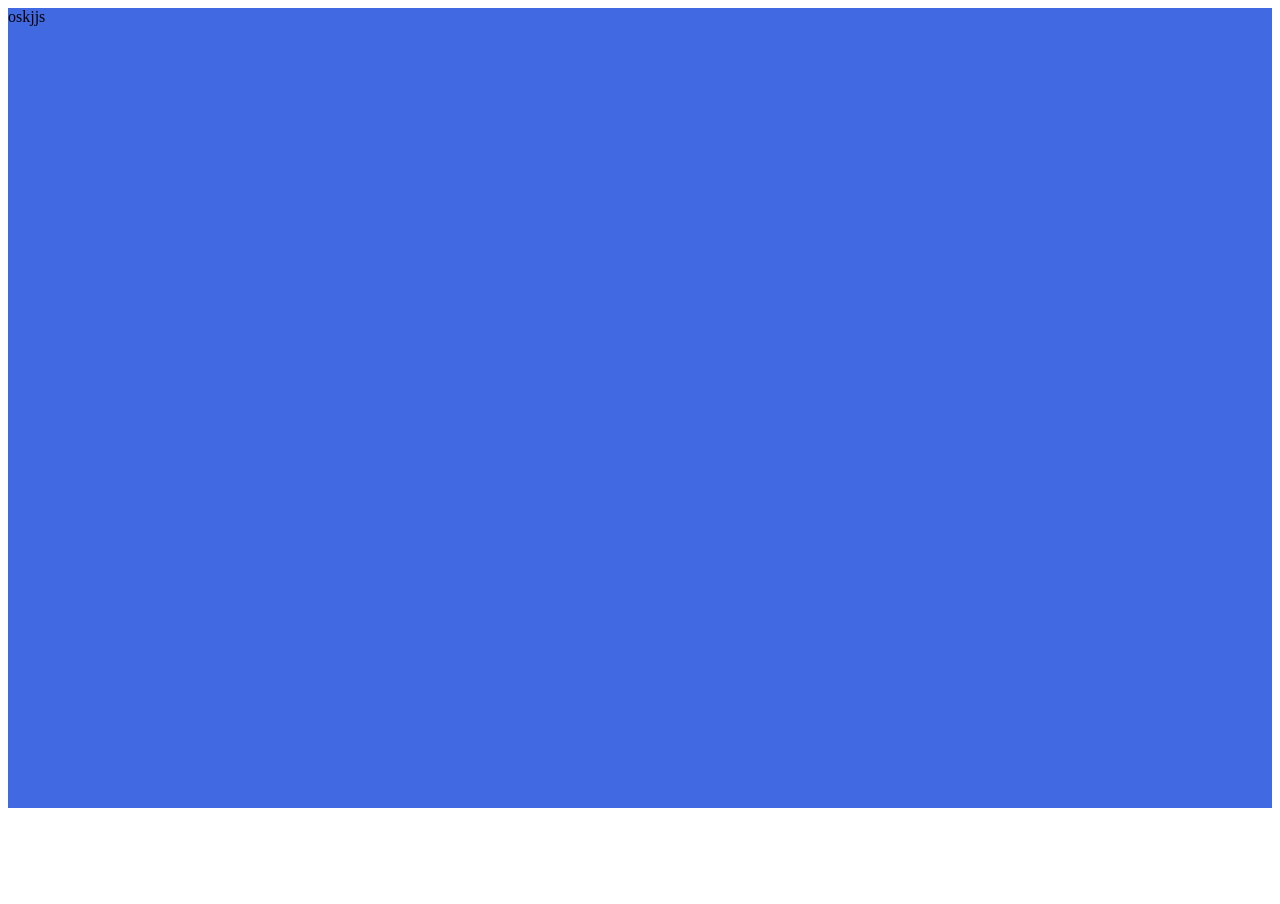
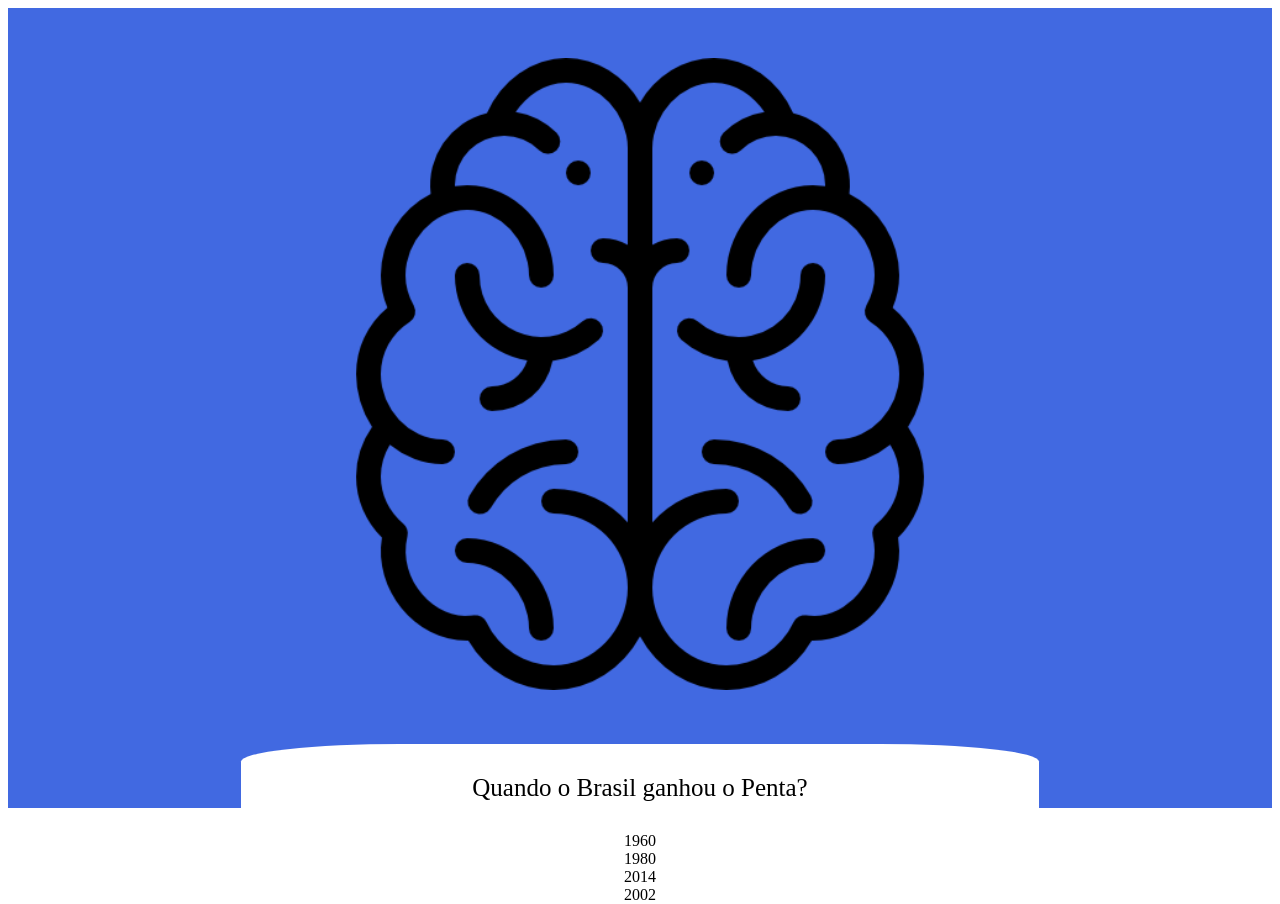
Before and after one commit to tarciotorres/quiz-game, a plain HTML site: page index.html in a window 1280 px wide. Before the commit the page ends 816 px from the top, so only its background shows below. Drawn offline with Linux system fonts and the light colour scheme.

Commit message:
Atualizei meu quiz

```diff
--- a/estilo.css
+++ b/estilo.css
@@ -35,4 +35,30 @@
   width: 100%;
   height:100vh;
   background: royalblue;
+  text-align: center;
 }
+
+.cerebro {
+  width: 50%;
+  margin-top: 50px;
+  margin-bottom: 50px;
+
+
+}
+
+.pergunta {
+  background: white;
+  width: 60%;
+  font-size: 25px;
+  padding: 30px 20px 30px 20px;
+  margin: 0 auto;
+  border-radius: 20%;
+
+}
+
+.botao1 {
+  background: white;
+}
+.botao2 {
+  background: white;
+}
--- a/index.html
+++ b/index.html
@@ -9,7 +9,7 @@
 </head>
 
 <body>
-  <div class="tela-inicial" style="display: none">
+  <div class="tela-inicial" style="display:none">
    <img class=logo src="logomobile.png" alt="">
 
     <br />
@@ -21,7 +21,13 @@
   </div>
 
   <div class="tela-pergunta">
-    oskjjs
+    <img class=cerebro src="cerebro.png" alt="">
+
+    <div class="pergunta">Quando o Brasil ganhou o Penta?</div>
+    <div class="botao1">1960</div>
+    <div class="botao2">1980</div>
+    <div class="botao3">2014</div>
+    <div class="botao4">2002</div>
   </div>
 
 
```
Also changed, not shown: cerebro.png (added), logomobile.png (added).
